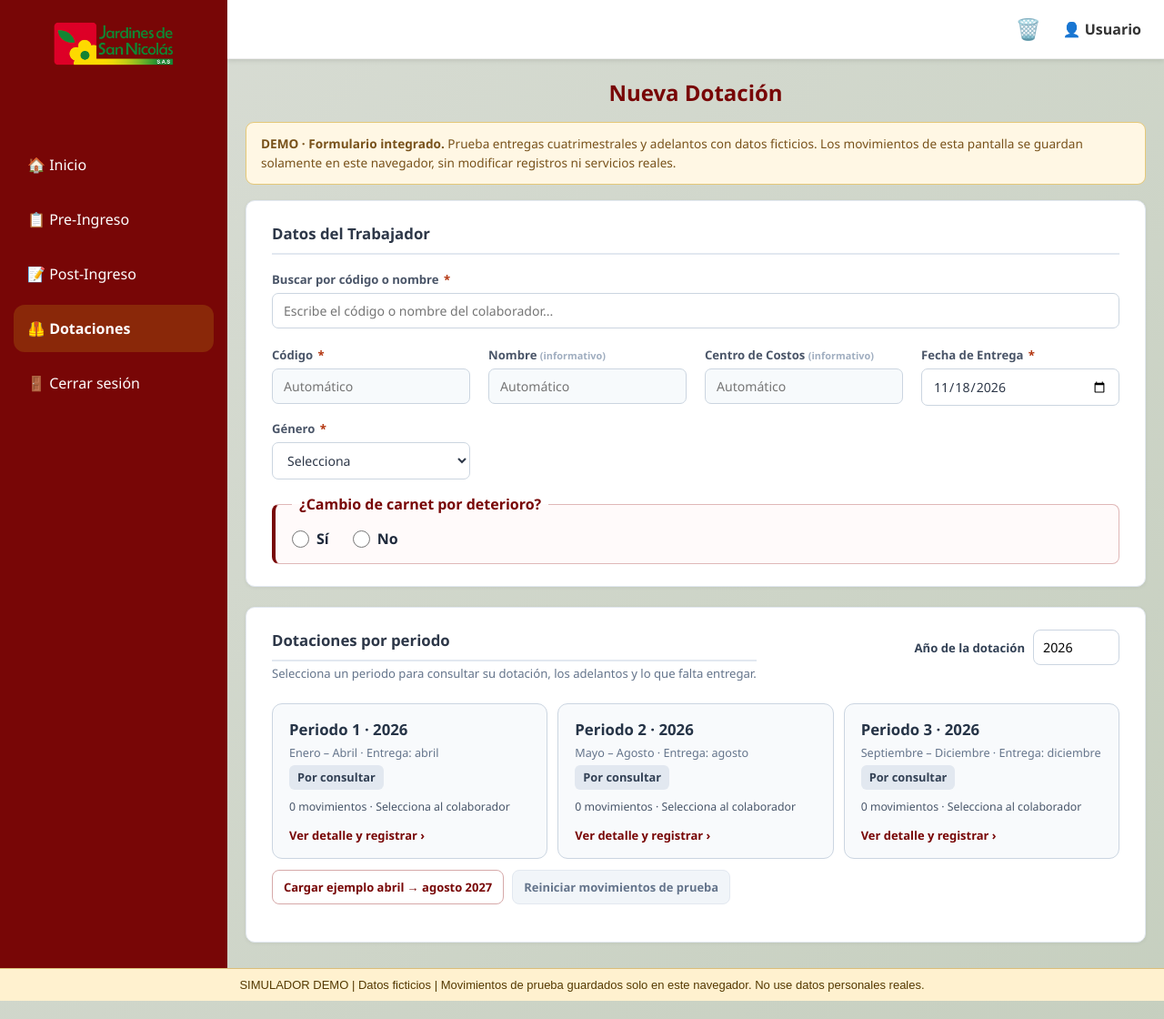
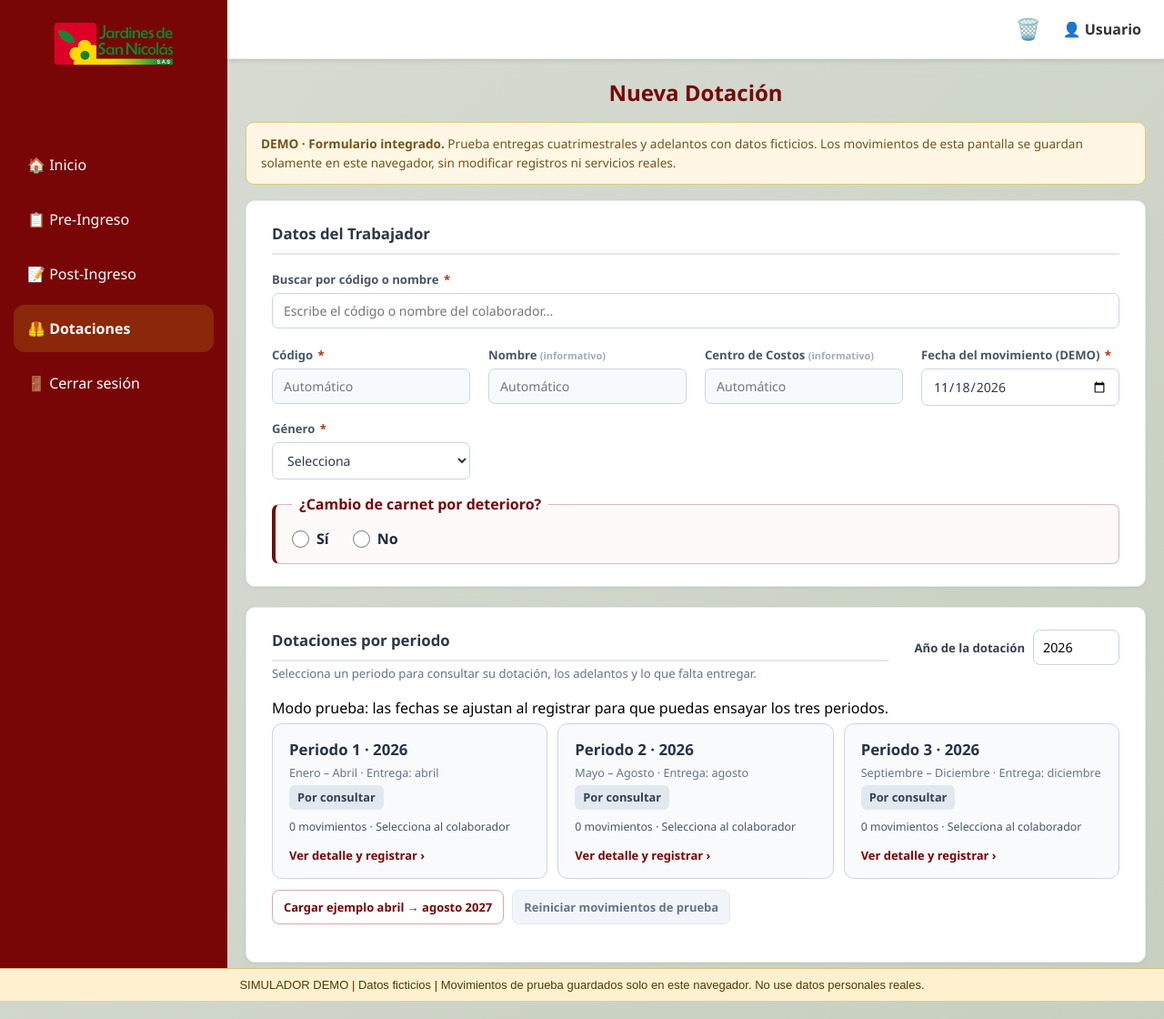
Before and after one commit to Sebastian1047/Gestion-humana, a PHP site: page /View/NuevaDotacion.php in a window 1280 px wide. Shown: the top 1120 px of the page at 91% size. Run offline with PHP 8.4, Linux system fonts and the light colour scheme; the visitor is signed in with stand-in values (Sample User, id 1).

Commit message:
ux(demo): distinguir fecha simulada y anunciar modo de prueba

```diff
--- a/View/NuevaDotacion.php
+++ b/View/NuevaDotacion.php
@@ -96,7 +96,7 @@ $pagina_actual = basename($_SERVER['PHP_SELF']);
                             </div>
 
                             <div class="form-group">
-                                <label for="fecha_entrega">Fecha de Entrega <span class="requerido">*</span></label>
+                                <label for="fecha_entrega">Fecha del movimiento (DEMO) <span class="requerido">*</span></label>
                                 <input type="date" id="fecha_entrega" name="fecha_entrega" class="input"
                                     value="<?php echo date('Y-m-d'); ?>" />
                             </div>
@@ -132,6 +132,7 @@ $pagina_actual = basename($_SERVER['PHP_SELF']);
                             <div>
                                 <h3 class="seccion-titulo" id="nd-titulo-control">Dotaciones por periodo</h3>
                                 <p class="nd-hint">Selecciona un periodo para consultar su dotación, los adelantos y lo que falta entregar.</p>
+                                <p class="nd-modo-prueba">Modo prueba: las fechas se ajustan al registrar para que puedas ensayar los tres periodos.</p>
                             </div>
                             <div class="nd-anio-wrap">
                                 <label for="ndAnioConsulta">Año de la dotación</label>
```
